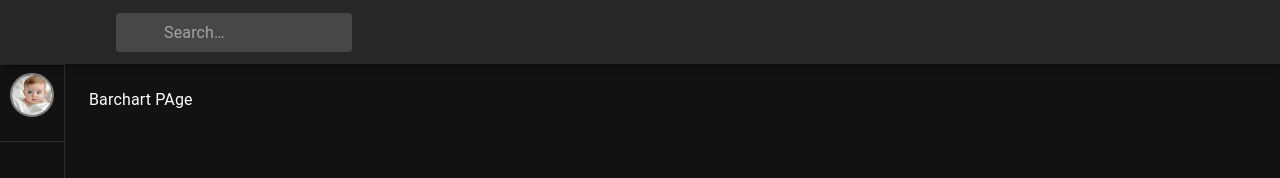
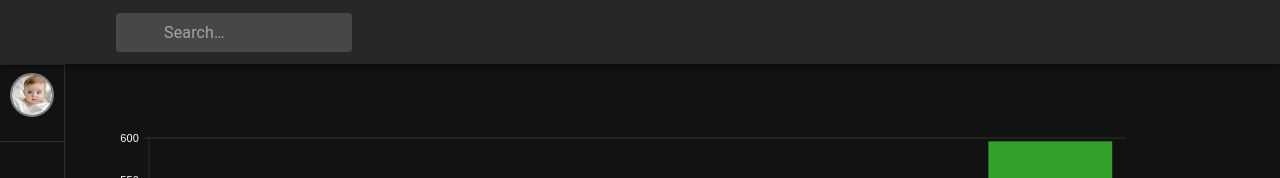
Before and after one commit to asmaahassnasr/admin-dashboard, a React (Vite) app: page /barchart in a window 1280 px wide. Shown: the top 178 px of the page. Built offline with nearby package versions, Linux system fonts and the light colour scheme; some icons are missing.

Commit message:
Barchart component by using nivo charts

```diff
--- a/package.json
+++ b/package.json
@@ -20,6 +20,8 @@
     "@mui/icons-material": "^7.3.6",
     "@mui/material": "^7.3.6",
     "@mui/x-data-grid": "^8.22.0",
+    "@nivo/bar": "^0.99.0",
+    "@nivo/core": "^0.99.0",
     "react": "^19.2.0",
     "react-dom": "^19.2.0",
     "react-hook-form": "^7.68.0",
--- a/src/pages/barchart/Barchart.jsx
+++ b/src/pages/barchart/Barchart.jsx
@@ -1,7 +1,194 @@
-import React from 'react'
+import { Box, useTheme } from "@mui/material";
+import { ResponsiveBar } from "@nivo/bar";
+
+const data = [
+  {
+    country: "AD",
+    "hot dog": 125,
+    burger: 146,
+    sandwich: 18,
+    kebab: 173,
+  },
+  {
+    country: "AE",
+    "hot dog": 138,
+    burger: 132,
+    sandwich: 172,
+    kebab: 93,
+  },
+  {
+    country: "AF",
+    "hot dog": 17,
+    burger: 23,
+    sandwich: 96,
+    kebab: 81,
+  },
+  {
+    country: "AG",
+    "hot dog": 11,
+    burger: 48,
+    sandwich: 15,
+    kebab: 185,
+  },
+  {
+    country: "AI",
+    "hot dog": 98,
+    burger: 15,
+    sandwich: 20,
+    kebab: 9,
+  },
+  {
+    country: "AL",
+    "hot dog": 173,
+    burger: 39,
+    sandwich: 103,
+    kebab: 186,
+  },
+  {
+    country: "AM",
+    "hot dog": 168,
+    burger: 134,
+    sandwich: 128,
+    kebab: 166,
+  },
+];
 
 export const Barchart = () => {
+
+  const them = useTheme();
   return (
-    <div>Barchart PAge </div>
-  )
-}
+    <Box sx={{ height: "75vh" }}>
+      <ResponsiveBar /* or Bar for fixed dimensions */
+        data={data}
+        indexBy="country"
+        keys={["hot dog", "burger", "sandwich", "kebab"]}
+        labelSkipWidth={12}
+        labelSkipHeight={12}
+        colors={{ scheme: "paired" }}
+        theme={{
+          background: them.palette.background.default,
+          text: {
+            fontSize: 11,
+            fill: them.palette.text.primary,
+            outlineWidth: 0,
+            outlineColor: them.palette.text.primary,
+          },
+          axis: {
+            domain: {
+              line: {
+                stroke: them.palette.divider,
+                strokeWidth: 1,
+              },
+            },
+            legend: {
+              text: {
+                fontSize: 12,
+                fill: them.palette.text.primary,
+                outlineWidth: 0,
+                outlineColor: them.palette.text.primary,
+              },
+            },
+            ticks: {
+              line: {
+                stroke: them.palette.divider,
+                strokeWidth: 1,
+              },
+              text: {
+                fontSize: 11,
+                fill: them.palette.text.primary,
+                outlineWidth: 0,
+                outlineColor: them.palette.text.primary,
+              },
+            },
+          },
+          grid: {
+            line: {
+              stroke: them.palette.divider,
+              strokeWidth: 1,
+            },
+          },
+          legends: {
+            title: {
+              text: {
+                fontSize: 11,
+                fill: them.palette.text.primary,
+                outlineWidth: 0,
+                outlineColor: them.palette.text.primary,
+              },
+            },
+            text: {
+              fontSize: 11,
+              fill: them.palette.text.primary,
+              outlineWidth: 0,
+              outlineColor: "#ffffff",
+            },
+            ticks: {
+              line: {},
+              text: {
+                fontSize: 10,
+                fill: them.palette.text.primary,
+                outlineWidth: 0,
+                outlineColor: "#ffffff",
+              },
+            },
+          },
+          annotations: {
+            text: {
+              fontSize: 13,
+              fill: them.palette.text.primary,
+              outlineWidth: 2,
+              outlineColor: "#ffffff",
+              outlineOpacity: 1,
+            },
+            link: {
+              stroke: "#000000",
+              strokeWidth: 1,
+              outlineWidth: 2,
+              outlineColor: "#ffffff",
+              outlineOpacity: 1,
+            },
+            outline: {
+              stroke: "#000000",
+              strokeWidth: 2,
+              outlineWidth: 2,
+              outlineColor: "#ffffff",
+              outlineOpacity: 1,
+            },
+            symbol: {
+              fill: "#000000",
+              outlineWidth: 2,
+              outlineColor: "#ffffff",
+              outlineOpacity: 1,
+            },
+          },
+          tooltip: {
+            container: {
+              background: them.palette.background.default,
+              color: them.palette.text.primary,
+              fontSize: 12,
+            },
+            basic: {},
+            chip: {},
+            table: {},
+            tableCell: {},
+            tableCellValue: {},
+          },
+        }}
+        legends={[
+          {
+            dataFrom: "keys",
+            anchor: "bottom-right",
+            direction: "column",
+            translateX: 120,
+            itemsSpacing: 3,
+            itemWidth: 100,
+            itemHeight: 16,
+          },
+        ]}
+        axisBottom={{ legend: "country (indexBy)", legendOffset: 35 }}
+        axisLeft={{ legend: "food", legendOffset: -50 }}
+        margin={{ top: 50, right: 130, bottom: 50, left: 60 }}
+      />
+    </Box>
+  );
+};
```
Also changed, not shown: 1 other file (tests, documents, lock files or other folders).
